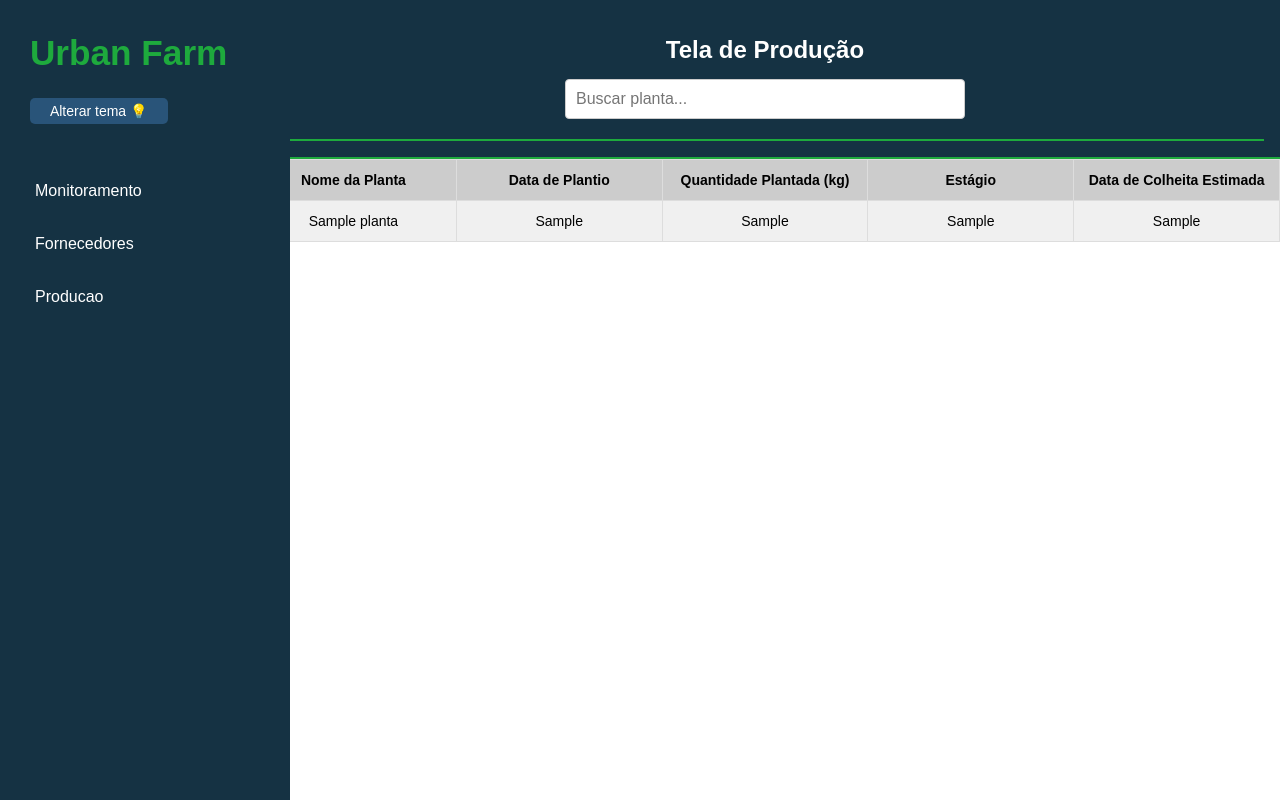
After one commit to 2dbueno/UrbanFarm, a Django app: template urban_farm/core/templates/producao.html in a window 1280 px wide. The commit adds this page. Run offline with Django 5.2, Linux system fonts and the light colour scheme; the template is opened without the code that fills it: most values are stand-ins (such as "Sample title", 1, 10 or a date in 2020).

Commit message:
Criado a tela de PRODUÇÃO

```diff
--- /dev/null
+++ b/urban_farm/core/static/styles/producao.css
@@ -0,0 +1,48 @@
+.title {
+    font-size: 24px;
+    margin: 0;
+}
+
+.search-input {
+    margin-top: 15px;
+    padding: 10px;
+    width: 80%;
+    max-width: 400px;
+    font-size: 16px;
+    border-radius: 4px;
+    border: 1px solid #ccc;
+}
+
+.fornecedores-table {
+    border-collapse: collapse;
+}
+
+.fornecedores-table th, .fornecedores-table td {
+    padding: 12px;
+    text-align: center;
+    border: 1px solid #ddd;
+}
+
+/* Responsividade */
+@media screen and (max-width: 768px) {
+    .fornecedores-table th, .fornecedores-table td {
+        font-size: 14px;
+        padding: 8px;
+    }
+
+    /* Ajustando o input de busca */
+    .search-input {
+        width: 100%;
+        font-size: 14px;
+    }
+
+    /* Formatando data com "/" em resoluções menores */
+    .fornecedores-table td:nth-child(2), .fornecedores-table td:nth-child(5) {
+        font-size: 14px;
+    }
+}
+
+/* Sobrescrevendo estilos de fornecedores, se necessário */
+.fornecedores-table th, .fornecedores-table td {
+    text-align: center; /* Força a centralização apenas na tela de produção */
+}
--- a/urban_farm/core/templates/base.html
+++ b/urban_farm/core/templates/base.html
@@ -1,7 +1,6 @@
 <!-- core/templates/base.html -->
 {% load static %}
-<!DOCTYPE html>
-<html lang="pt-BR">
+
 <head>
     <meta charset="UTF-8">
     <meta name="viewport" content="width=device-width, initial-scale=1.0">
@@ -13,6 +12,7 @@
     <!-- Estilos -->
     <link rel="stylesheet" href="{% static 'styles/base.css' %}">
     <link rel="stylesheet" href="{% static 'styles/fornecedores.css' %}">
+
 </head>
 <body>
     <!-- Navegação Lateral -->
@@ -22,7 +22,7 @@
         <ul>
             <li><a href="{% url 'core:monitoramento' %}">Monitoramento</a></li>
             <li><a href="{% url 'core:fornecedores' %}">Fornecedores</a></li>
-            {% comment %} <li><a href="{% url 'core:reports' %}">Relatórios</a></li> {% endcomment %}
+            <li><a href="{% url 'core:producao' %}">Producao</a></li>
             {% comment %} <li><a href="{% url 'core:settings' %}">Configurações</a></li> {% endcomment %}
         </ul>
     </nav>
--- /dev/null
+++ b/urban_farm/core/templates/producao.html
@@ -0,0 +1,77 @@
+<!-- core/templates/core/producao.html -->
+{% extends 'base.html' %}
+{% load static %}
+
+{% block title %}Produção - Urban Farm{% endblock %}
+
+{% block header %}
+<header class="header">
+    <meta name="viewport" content="width=device-width, initial-scale=1.0">
+    <h1 class="title">Tela de Produção</h1>
+    <input type="text" class="search-input" id="search" placeholder="Buscar planta..." aria-label="Buscar planta">
+</header>
+{% endblock %}
+
+{% block content %}
+<main>
+    <div class="table-container">
+        <table class="fornecedores-table" aria-label="Tabela de produção">
+            <thead>
+                <tr>
+                    <th>Nome da Planta</th>
+                    <th>Data de Plantio</th>
+                    <th>Quantidade Plantada (kg)</th>
+                    <th>Estágio</th>
+                    <th>Data de Colheita Estimada</th>
+                </tr>
+            </thead>
+            <tbody id="plant-table-body">
+                {% for planta in plantas %}
+                <tr>
+                    <td>{{ planta.nome }}</td>
+                    <td>{{ planta.data_plantio }}</td>
+                    <td>{{ planta.quantidade_plantada }}</td>
+                    <td>{{ planta.get_estagio_display }}</td>
+                    <td>{{ planta.data_colheita_estimada }}</td>
+                </tr>
+                {% empty %}
+                <tr>
+                    <td colspan="5">Nenhuma planta encontrada.</td>
+                </tr>
+                {% endfor %}
+            </tbody>
+        </table>
+    </div>
+</main>
+
+<!-- Adicionando link ao CSS específico de produção -->
+<link rel="stylesheet" href="{% static 'styles/producao.css' %}">
+
+<script>
+    function filterPlants() {
+        const input = document.getElementById('search');
+        const filter = input.value.toLowerCase();
+        const tableBody = document.getElementById('plant-table-body');
+        const rows = tableBody.getElementsByTagName('tr');
+
+        for (let i = 0; i < rows.length; i++) {
+            const cells = rows[i].getElementsByTagName('td');
+            let found = false;
+
+            for (let j = 0; j < cells.length; j++) {
+                const cell = cells[j];
+                if (cell) {
+                    if (cell.textContent.toLowerCase().includes(filter)) {
+                        found = true;
+                        break;
+                    }
+                }
+            }
+
+            rows[i].style.display = found ? '' : 'none';
+        }
+    }
+
+    document.getElementById('search').addEventListener('keyup', filterPlants);
+</script>
+{% endblock %}
--- a/urban_farm/core/urls.py
+++ b/urban_farm/core/urls.py
@@ -2,7 +2,7 @@ from django.urls import path
 from .views import (
     LoginView, MonitoramentoView, FornecedoresView, LogoutView,
     CadastrarFornecedorView, BuscarFornecedorView, EditarFornecedorView,
-    BuscarFornecedorPorCNPJView
+    BuscarFornecedorPorCNPJView, ProducaoView
 )
 
 app_name = 'core'
@@ -11,6 +11,7 @@ urlpatterns = [
     path('', LoginView.as_view(), name='login'),
     path('monitoramento/', MonitoramentoView.as_view(), name='monitoramento'),
     path('fornecedores/', FornecedoresView.as_view(), name='fornecedores'),
+    path('producao/', ProducaoView, name='producao'),
     path('logout/', LogoutView.as_view(), name='logout'),
     path('buscar_fornecedor/<int:fornecedor_id>/', BuscarFornecedorView.as_view(), name='buscar_fornecedor'),
     path('buscar_fornecedor/cnpj/<str:cnpj>/', BuscarFornecedorPorCNPJView.as_view(), name='buscar_fornecedor_cnpj'),
```
Also changed, not shown: urban_farm/core/apps.py (+29 -1 lines), urban_farm/core/models.py (+26 -0 lines), urban_farm/core/views.py (+8 -1 lines), urban_farm/core/migrations/0002_planta.py (added).
